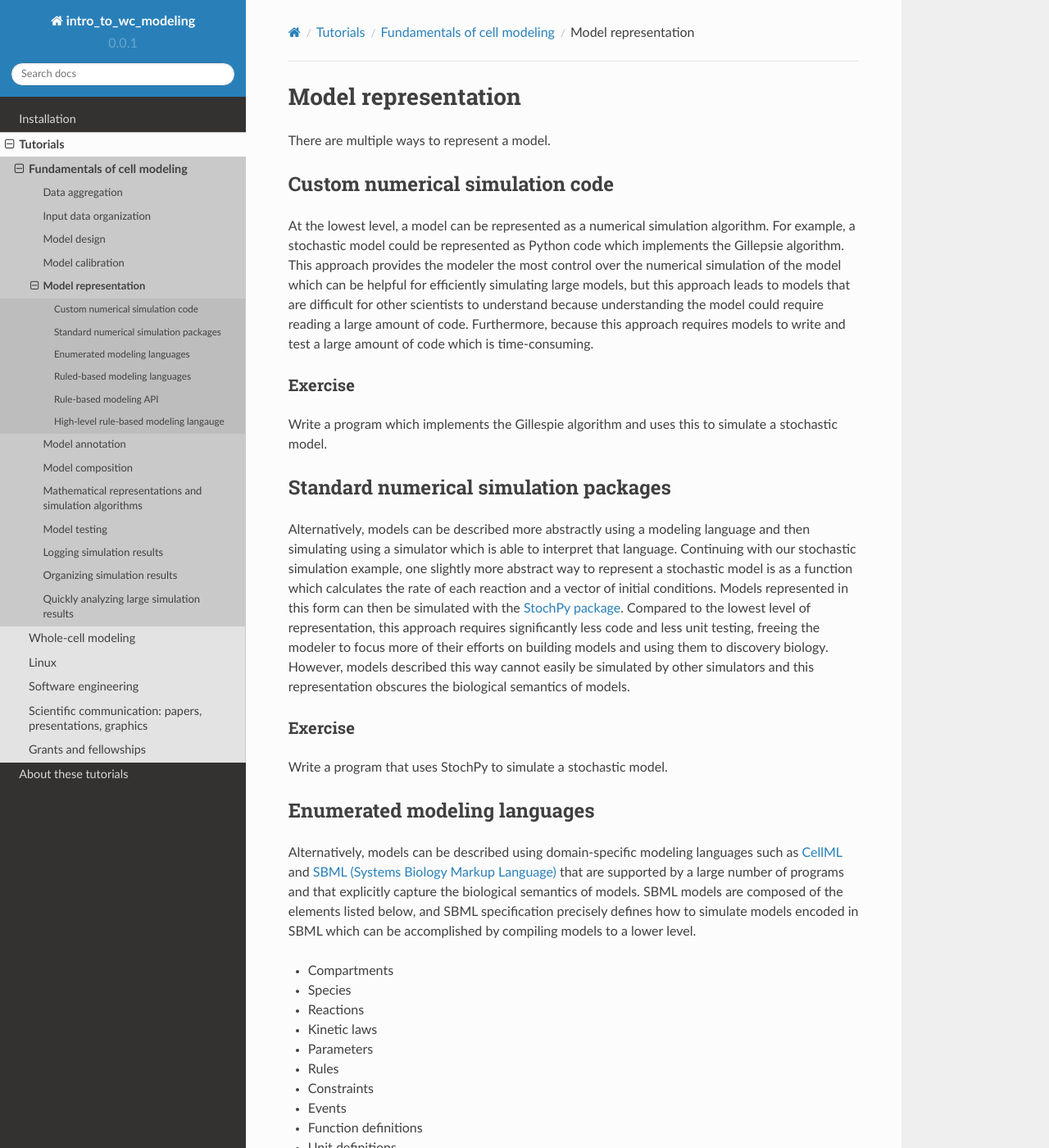
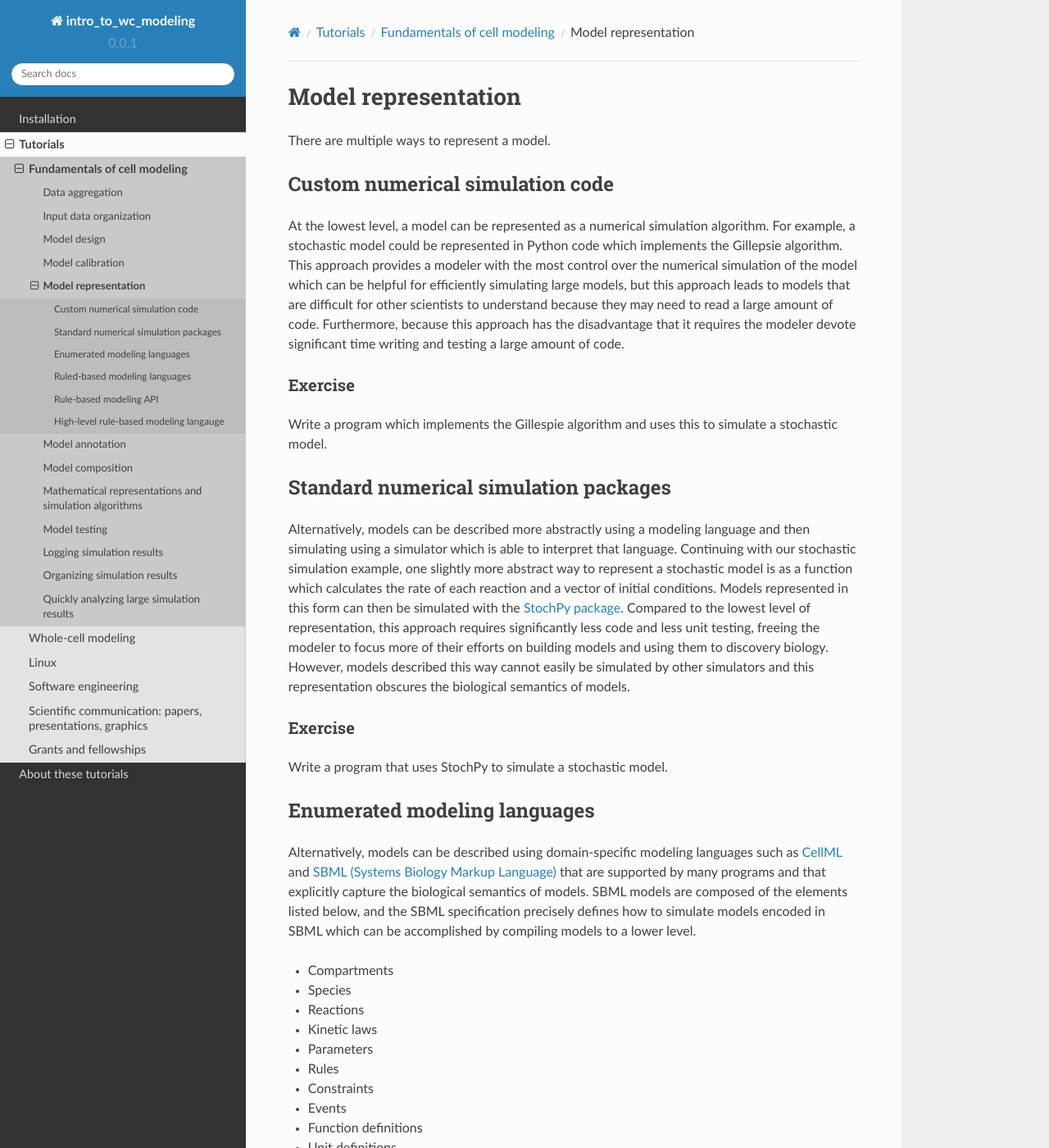
Before and after one commit to KarrLab/intro_to_wc_modeling, a Sphinx documentation site: the page built from docs/tutorials/cell_modeling/model_representation.rst, in a window 1280 px wide and 1400 px high. Shown: the whole window at 82% size. Built offline with Sphinx 7.4.7 and the Read the Docs theme 2.0.0, drawn with Linux system fonts in a browser that asks for light colours; pages that are not in the unit, such as notebooks, are missing from menus; some of the changed text lies outside the part shown.

Commit message:
edit some writing

```diff
--- a/docs/tutorials/cell_modeling/model_representation.rst
+++ b/docs/tutorials/cell_modeling/model_representation.rst
@@ -5,7 +5,8 @@ There are multiple ways to represent a model.
 
 Custom numerical simulation code
 --------------------------------
-At the lowest level, a model can be represented as a numerical simulation algorithm. For example, a stochastic model could be represented as Python code which implements the Gillepsie algorithm. This approach provides the modeler the most control over the numerical simulation of the model which can be helpful for efficiently simulating large models, but this approach leads to models that are difficult for other scientists to understand because understanding the model could require reading a large amount of code. Furthermore, because this approach requires models to write and test a large amount of code which is time-consuming.
+At the lowest level, a model can be represented as a numerical simulation algorithm. For example, a stochastic model could be represented in Python code which implements the Gillepsie algorithm. This approach provides a modeler with the most control over the numerical simulation of the model which can be helpful for efficiently simulating large models, but this approach leads to models that are difficult for other scientists to understand because they may need to read a large amount of code. Furthermore, because this approach
+has the disadvantage that it requires the modeler devote significant time writing and testing a large amount of code.
 
 Exercise
 ^^^^^^^^^
@@ -23,7 +24,7 @@ Write a program that uses StochPy to simulate a stochastic model.
 
 Enumerated modeling languages
 -----------------------------
-Alternatively, models can be described using domain-specific modeling languages such as `CellML <https://www.cellml.org>`_ and `SBML (Systems Biology Markup Language) <http://sbml.org>`_ that are supported by a large number of programs and that explicitly capture the biological semantics of models. SBML models are composed of the elements listed below, and SBML specification precisely defines how to simulate models encoded in SBML which can be accomplished by compiling models to a lower level.
+Alternatively, models can be described using domain-specific modeling languages such as `CellML <https://www.cellml.org>`_ and `SBML (Systems Biology Markup Language) <http://sbml.org>`_ that are supported by many programs and that explicitly capture the biological semantics of models. SBML models are composed of the elements listed below, and the SBML specification precisely defines how to simulate models encoded in SBML which can be accomplished by compiling models to a lower level.
 
 * Compartments
 * Species
@@ -37,7 +38,7 @@ Alternatively, models can be described using domain-specific modeling languages
 * Unit definitions
 * Annotations
 
-This approach creates models that are much more comprehensible than models that are described directly in terms of their numerical integration. However, for large models this approach can require large numbers of species and reactions to represent all possible states and reactions. Furthermore, this enumerated representation becomes highly inefficient when the state space gets very large.
+This approach creates models that are much more comprehensible than models that are described directly in terms of their numerical integration. However, for large models this approach can require intractably many species and reactions to represent all possible states and reactions. Furthermore, this enumerated representation becomes highly inefficient when the state space gets very large.
 
 Exercise
 ^^^^^^^^^
```
